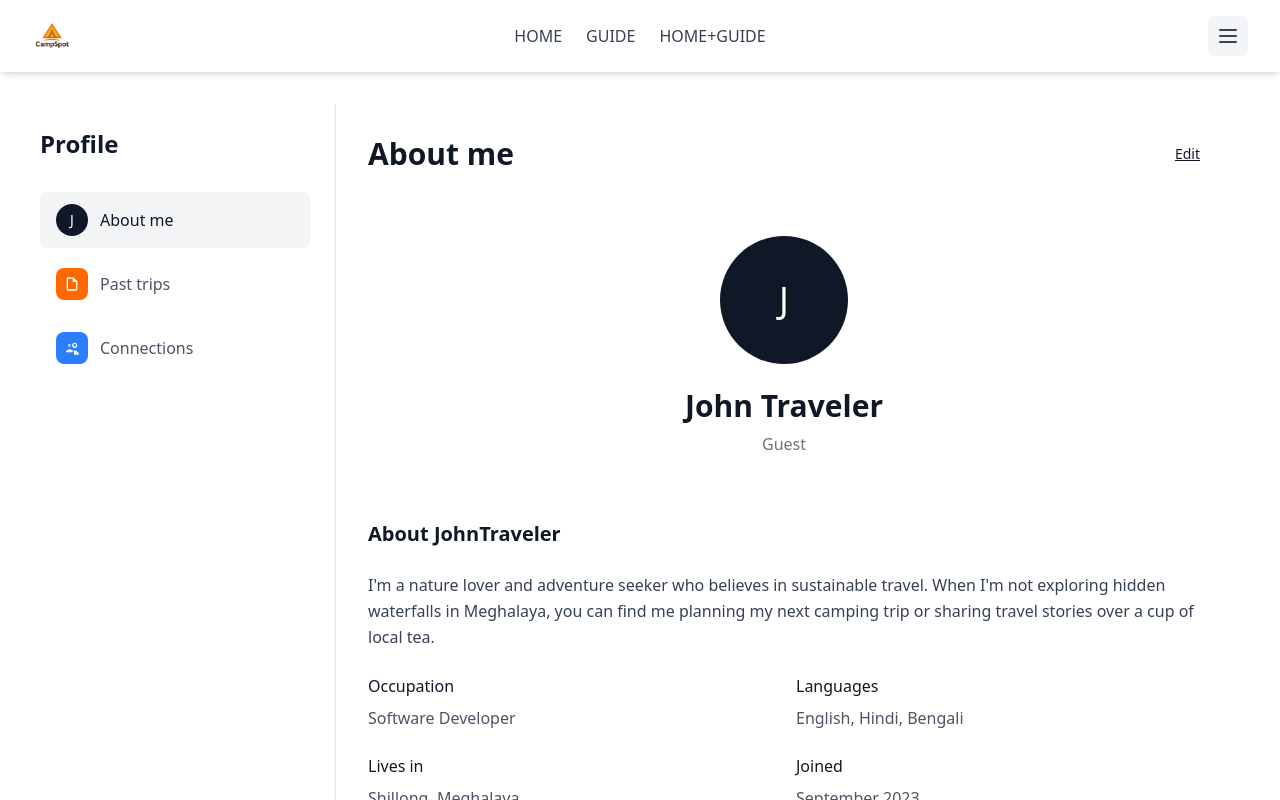
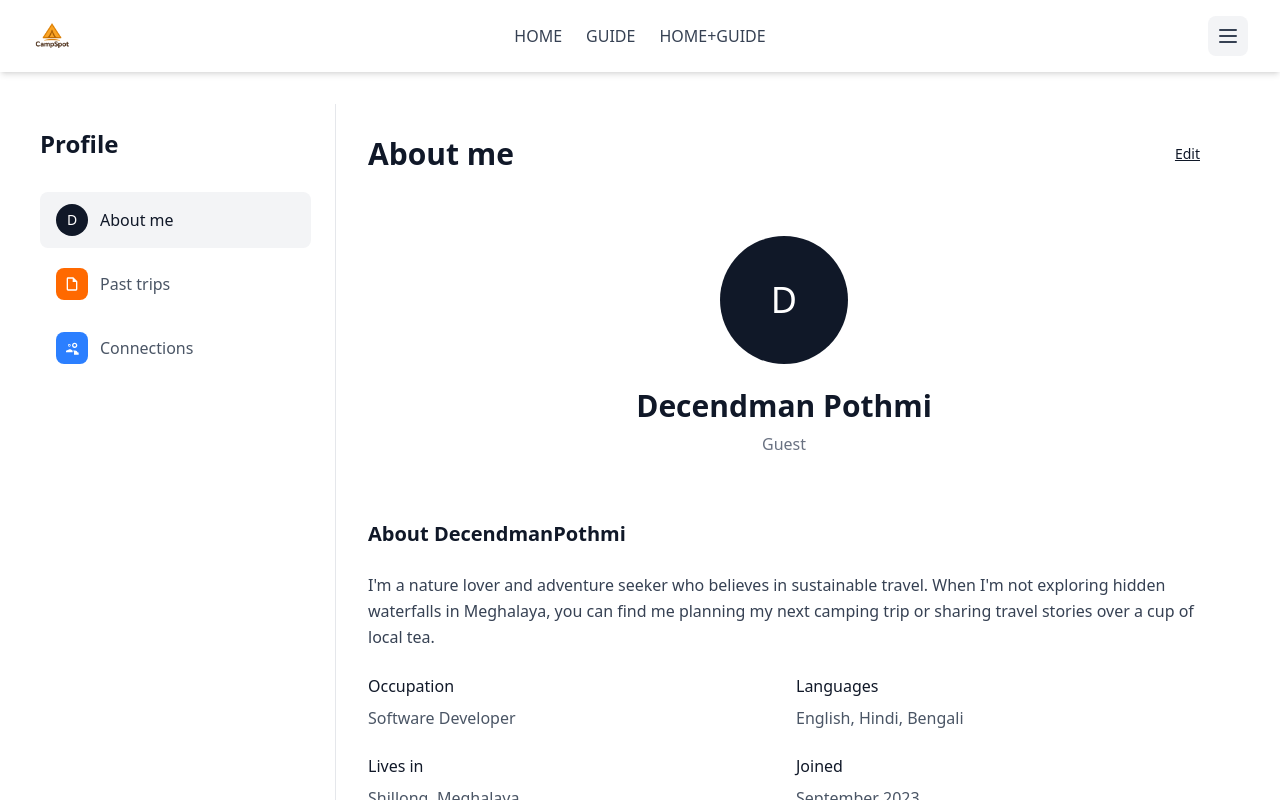
Before and after one commit to DecendmanPohthmi/AirBNB, a React (Vite) app in the folder frontend/: page /profile in a window 1280 px wide. Shown: the top 800 px of the page. Built offline with nearby package versions, Linux system fonts and the light colour scheme.

Commit message:
Update profile name to 'Decendman Pothmi'

```diff
--- a/frontend/src/components/Profile.jsx
+++ b/frontend/src/components/Profile.jsx
@@ -8,7 +8,7 @@ const Profile = () => {
     const [isMobileMenuOpen, setIsMobileMenuOpen] = useState(false);
 
     const [userProfile, setUserProfile] = useState({
-        name: 'John Traveler',
+        name: 'Decendman Pothmi',
         email: 'john.traveler@email.com',
         phone: '+91 98765 43210',
         location: 'Shillong, Meghalaya',
```
